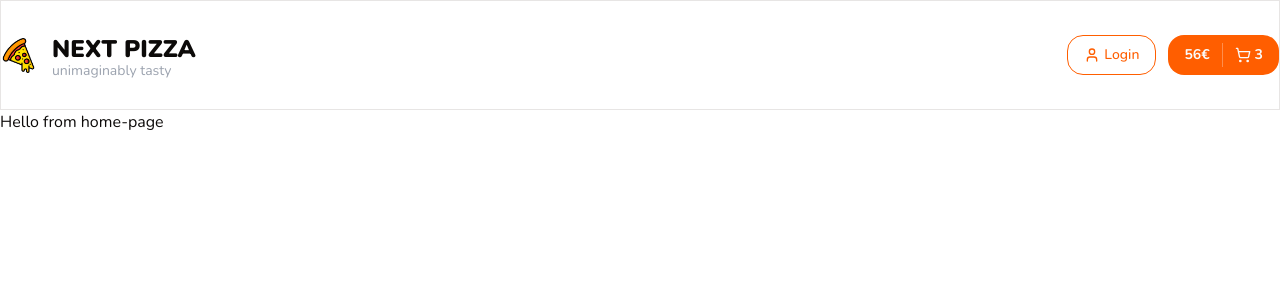
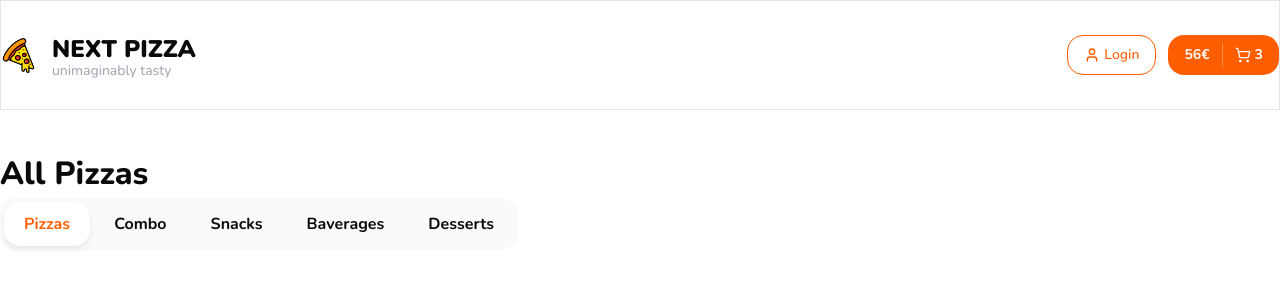
Before and after one commit to andbudha/next-pizza, a Next.js app: page / in a window 1280 px wide. Shown: the top 300 px of the page. Built offline with nearby package versions, Linux system fonts and the light colour scheme.

Commit message:
Categories comp added&styled

```diff
--- a/app/page.tsx
+++ b/app/page.tsx
@@ -1,7 +1,12 @@
+import { Categories, Container, Title } from '@/components/shared';
+
 export default function Home() {
   return (
-    <div>
-      <h1>Hello from home-page</h1>
-    </div>
+    <>
+      <Container className="mt-10">
+        <Title text="All Pizzas" size="lg" className="font-extrabold" />
+        <Categories />
+      </Container>
+    </>
   );
 }
--- /dev/null
+++ b/components/shared/categories.tsx
@@ -0,0 +1,30 @@
+'use client';
+import { cn } from '@/lib/utils';
+import React from 'react';
+
+type Props = {
+  className?: string;
+};
+
+export const Categories = ({ className }: Props) => {
+  const [activeIndex, setActiveIndex] = React.useState(0);
+  const cats = ['Pizzas', 'Combo', 'Snacks', 'Baverages', 'Desserts'];
+
+  return (
+    <div
+      className={cn('inline-flex gap-1 bg-gray-50 p-1 rounded-2xl', className)}
+    >
+      {cats.map((cat, index) => (
+        <a
+          className={cn(
+            'flex items-center font-bold h-11 rounded-2xl px-5',
+            activeIndex === index &&
+              'bg-white text-primary shadow-md shadow-gray-200'
+          )}
+        >
+          <button onClick={() => setActiveIndex(index)}>{cat}</button>
+        </a>
+      ))}
+    </div>
+  );
+};
--- a/components/shared/index.ts
+++ b/components/shared/index.ts
@@ -1,3 +1,4 @@
 export { Container } from './container';
 export { Header } from './header';
 export { Title } from './title';
+export { Categories } from './categories';
```
